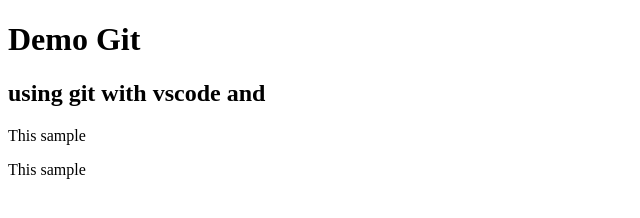
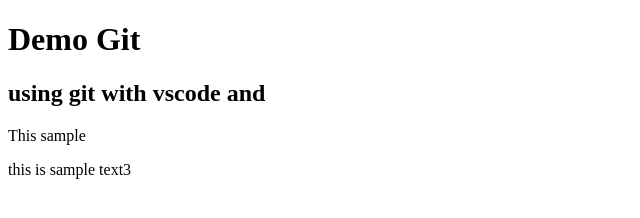
Before and after one commit to bell77m-ku/Git_workspace, a plain HTML site: page index.html in a window 1280 px wide. Shown: the full height of the page, 0-640 px from the left. Drawn offline with Linux system fonts and the light colour scheme.

Commit message:
Add some line

```diff
--- a/index.html
+++ b/index.html
@@ -7,6 +7,6 @@
     <h1>Demo Git</h1>
     <h2>using git with vscode and</h2>
     <p>This sample</p>
-    <p>This sample</p>
+    <p>this is sample text3</p>
 </body>
 </html>
```
